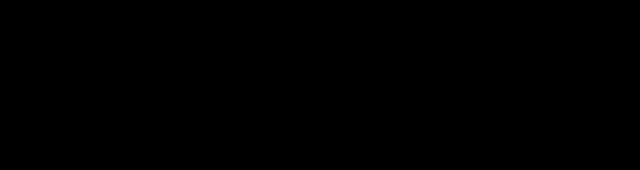
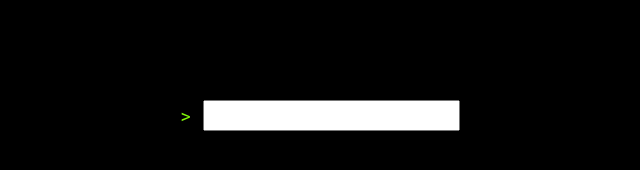
Before and after one commit to SallyRagab/ka11away.com, a plain HTML site: page index.html in a window 1280 px wide. Shown: the whole page, without its empty margins (140-780 px from the left). Drawn offline with nearby package versions, Linux system fonts and the light colour scheme.

Commit message:
Add files via upload

```diff
--- a/index.html
+++ b/index.html
@@ -71,8 +71,8 @@
     </div>
   </section>
 
-  <section>
-
+  <section id="terminal-line">
+    <p>> <input id="term-prompt" /></p>
   </section>
 
   <footer></footer>
```
